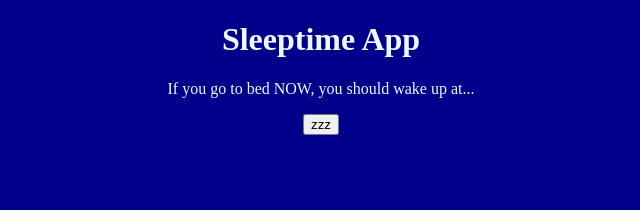
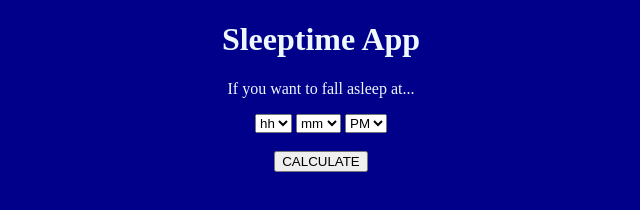
Before and after one commit to ZeyaSg/02-bettter-sleeptime, a plain HTML site: page index.html in a window 1280 px wide. Shown: the whole page, without its empty margins (319-959 px from the left). Drawn offline with Linux system fonts and the light colour scheme.

Commit message:
get user selected time

```diff
--- a/index.html
+++ b/index.html
@@ -8,12 +8,51 @@
   </head>
   <body>
     <h1>Sleeptime App</h1>
-    <p>If you go to bed NOW, you should wake up at...</p>
-    <button onclick="handleOnClick();">zzz</button>
+    <p>If you want to fall asleep at...</p>
+    <select>
+      <option>hh</option>
+      <option>1</option>
+      <option>2</option>
+      <option>3</option>
+      <option>4</option>
+      <option>5</option>
+      <option>6</option>
+      <option>7</option>
+      <option>8</option>
+      <option>9</option>
+      <option>10</option>
+      <option>11</option>
+      <option>12</option>
+    </select>
+
+    <select id="mm">
+              <option>mm</option>
+              <option>00</option>
+              <option>05</option>
+              <option>10</option>
+              <option>15</option>
+              <option>20</option>
+              <option>25</option>
+              <option>30</option>
+              <option>35</option>
+              <option>40</option>
+              <option>45</option>
+              <option>50</option>
+              <option>55</option>
+          </select>
+
+          <select id="ampm">
+              <option>PM</option>
+              <option>AM</option>
+          </select>
+
+          <br />
+          <br />
+
+    <button onclick="handleOnClick();">CALCULATE</button>
     <div class="output">
-      <p>It takes the average human 14 minutes to fall sleep.</p>
       <p>
-        If you head to bed right now, you should try to wake up at one of the
+        You should try to wake up at one of the
         following times:
       </p>
       <p id="hours">
--- a/script.js
+++ b/script.js
@@ -1,11 +1,11 @@
 const colors = [
-  "white",
-  "red",
-  "white",
-  "red",
-  "white",
-  "red",
-]
+    "rgb(168, 39, 254)",
+    "rgb(154, 3, 254)",
+    "rgb(150, 105, 254)",
+    "rgb(140, 140, 255)",
+    "rgb(187, 187, 255)",
+    "rgb(143, 254, 221)",
+  ]
 
 function handleOnClick() {
     let output = document.querySelector(".output");
@@ -14,9 +14,15 @@ function handleOnClick() {
     let hours = document.getElementById("hours");
     hours.innerHTML = "";
 
+    let hh = document.getElementById("hh").value;
+    let mm = document.getElementById("mm").value;
+    let ampm = document.getElementById("ampm").value;
+    hh = ampm === "PM" ? Number.parseInt(hh) + 12 : hh;
+
     let now = new Date();
-    // allow 14 minutes to fall sleep!
-    now.setMinutes(now.getMinutes() + 14);
+
+    now.setHours(hh);
+    now.setMinutes(mm);
 
     // calculate sleep cycles!
     for (let i = 1; i <= 6; i++) {
```
